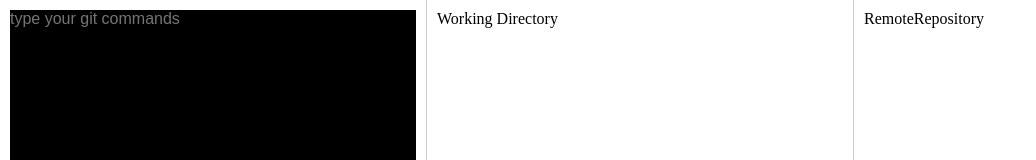
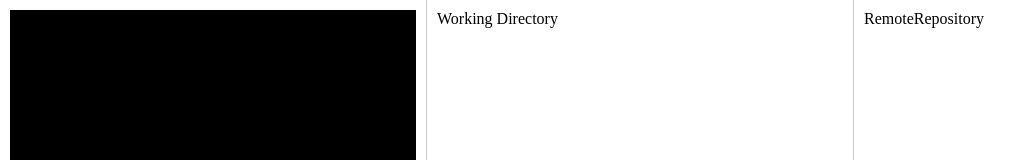
Before and after one commit to Rishabh8931/Git-visaulizer, a React (Vite) app: page / in a window 1280 px wide. Shown: the top 160 px of the page, without its empty margins (0-1036 px from the left). Built offline with nearby package versions, Linux system fonts and the light colour scheme.

Commit message:
cursor blinking issue not solved

```diff
--- a/src/components/Terminal/Terminal.jsx
+++ b/src/components/Terminal/Terminal.jsx
@@ -1,39 +1,56 @@
- import { useCallback, useEffect, useState } from 'react';
-import {styled} from 'styled-components';
-import {parseCommand} from "../../utils/commandParser.js"
+import { useRef, useEffect, useState } from 'react';
+import { styled } from 'styled-components';
+import { parseCommand } from "../../utils/commandParser.js"
 
 
 
 function Terminal({ dispatch }) {
 
   //  terminal action passing ro dispather
-  const [input , setInput] = useState("");
+  const [input, setInput] = useState("");
 
 
-
-// save the terminal history in localhistroy
+  // save the terminal history in localStorage
   const [history, setHistory] = useState(() => {
-       const saved  = localStorage.getItem("terminal-history");
+    const saved = localStorage.getItem("terminal-history");
     return saved ? JSON.parse(saved) : [];
   });
 
   // saving every history
-useEffect(()=>{
+  useEffect(() => {
     localStorage.setItem("terminal-history", JSON.stringify(history));
-},[history]);
+  }, [history]);
+
+  // scrolling effect
+  const terminalRef = useRef(null);
+  useEffect(() => {
+    if (terminalRef.current) {
+
+      terminalRef.current.scrollTo({
+        top: terminalRef.current.scrollHeight,
+        behaviour: "smooth"
+      })
+    }
+  }, [history])
+
+  // focusing the cursour for typing on click in the terminal anywhere
+  const inputRef = useRef(null);
+  const focusInput = () => {
+    inputRef.current?.focus();
+  }
 
 
 
- function handleEnter(){
-   if(!input.trim()) return;
+  function handleEnter() {
+    if (!input.trim()) return;
 
     //  displaying the terminal history
-    setHistory((history) => [...history,`>${input}`]);
+    setHistory((history) => [...history, `>${input}`]);
 
     /* converting terminal inputs to the action and passing to the dispatcher */
     const result = parseCommand(input);
 
-    if(result.error){
+    if (result.error) {
       setHistory((prev) => [...prev, result.error]);
     } else {
       dispatch(result);
@@ -45,24 +62,28 @@ useEffect(()=>{
   }
 
   return (
-    <TerminalInsides>
+    <TerminalInsides ref={terminalRef} onClick={focusInput}>
       {/*  displaying all terminail history */}
       <div>
-      {history.map((line,index) => {
+        {history.map((line, index) => {
           return <div key={index}>{`>>%>${line}`}</div>
         })}
       </div>
 
       {/** taking input and passing to dispatcher */}
+      <InputWrapper>
+        <InputContainer>
+          <HiddenText> {input || " "} </HiddenText>
+          <Cursor/>
           <Input
+            ref={inputRef}
             value={input}
-       onChange={(e) =>setInput(e.target.value)}
-        onKeyDown= {
-          (e) => {
-            if(e.key === "Enter") handleEnter();
-          }
-        }
-         placeholder='type your git commands' />
+            onChange={(e) => setInput(e.target.value)}
+            onKeyDown={handleEnter}
+          />
+        </InputContainer>
+
+      </InputWrapper>
     </TerminalInsides>
   );
 }
@@ -77,19 +98,62 @@ const TerminalInsides = styled.div`
     flex-direction: column;
     font-size: medium;
     overflow: auto;
+    cursor: pointer;
 
 `
+
+// input field of terminal
+
 const Input = styled.input`
-          width : 100%;
-          background : black;
-          color : #0f0;
-          border : none;
-          outline : none;
+  position: absolute;
+  top: 0;
+  left: 0;
+  background: transparent;
+  color: #0f0;
+  border: none;
+  outline: none;
   font-size: medium;
+  font-family: monospace;
+  caret-color: transparent;
+`
+
+//  blinking cursor
+const Cursor = styled.span`
+  position: absolute;
+  top: 2px;
+  left: 0;
+
+  width: 8px;
+  height: 18px;
+  background: #0f0;
+
+  animation: blink 1s step-start infinite;
+
+  @keyframes blink {
+    50% {
+      opacity: 0;
+    }
+  }
+`;
 
 
+const InputWrapper = styled.div`
+  display: flex;
+  align-items: center;
+  position: relative;
+`
+const InputContainer = styled.div`
+  position: relative;
+  display: inline-block;
+`
 
-`
+const HiddenText = styled.span`
+  visibility: hidden;
+  white-space: pre;
+  font-size: medium;
+  font-family: monospace;
+`;
+
 
 
 
```
Lines whose indentation alone changed are shown as unchanged.
